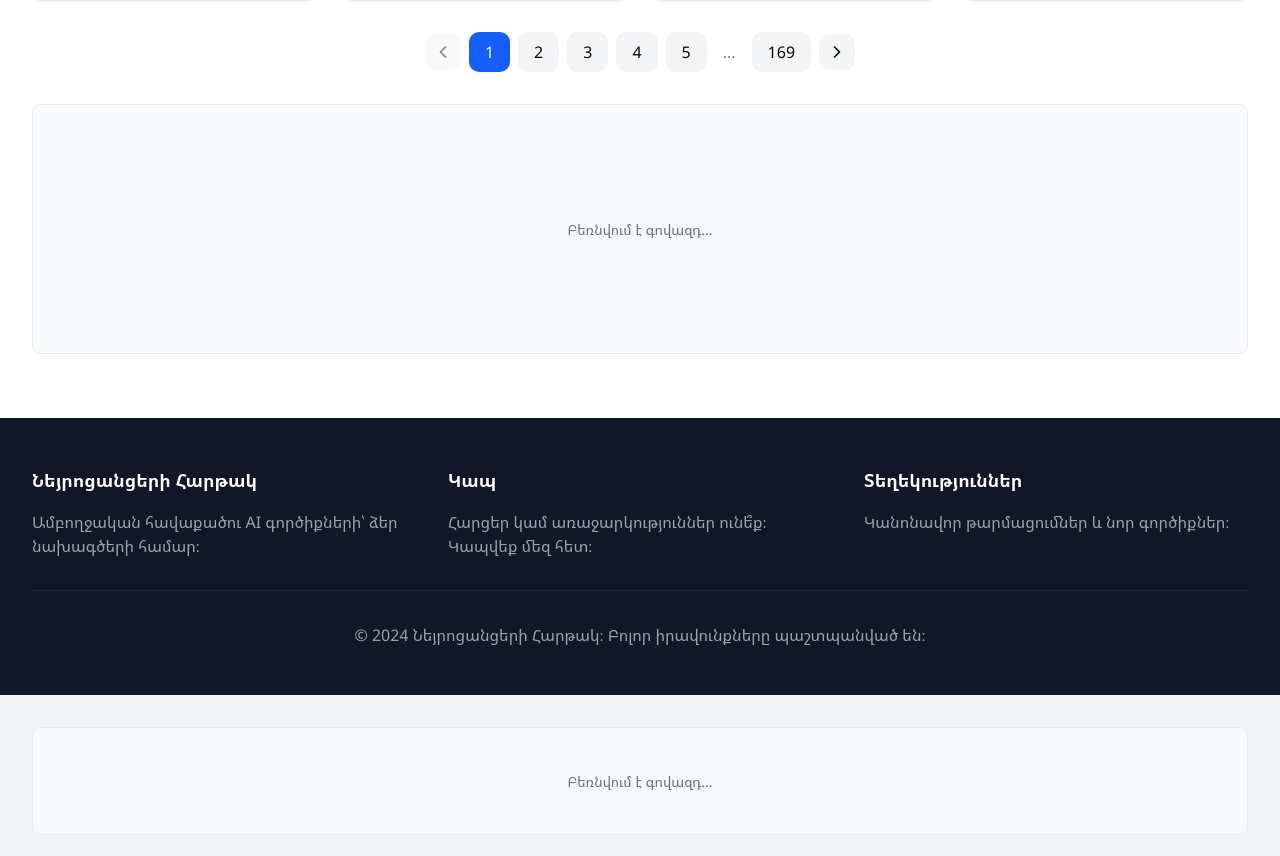
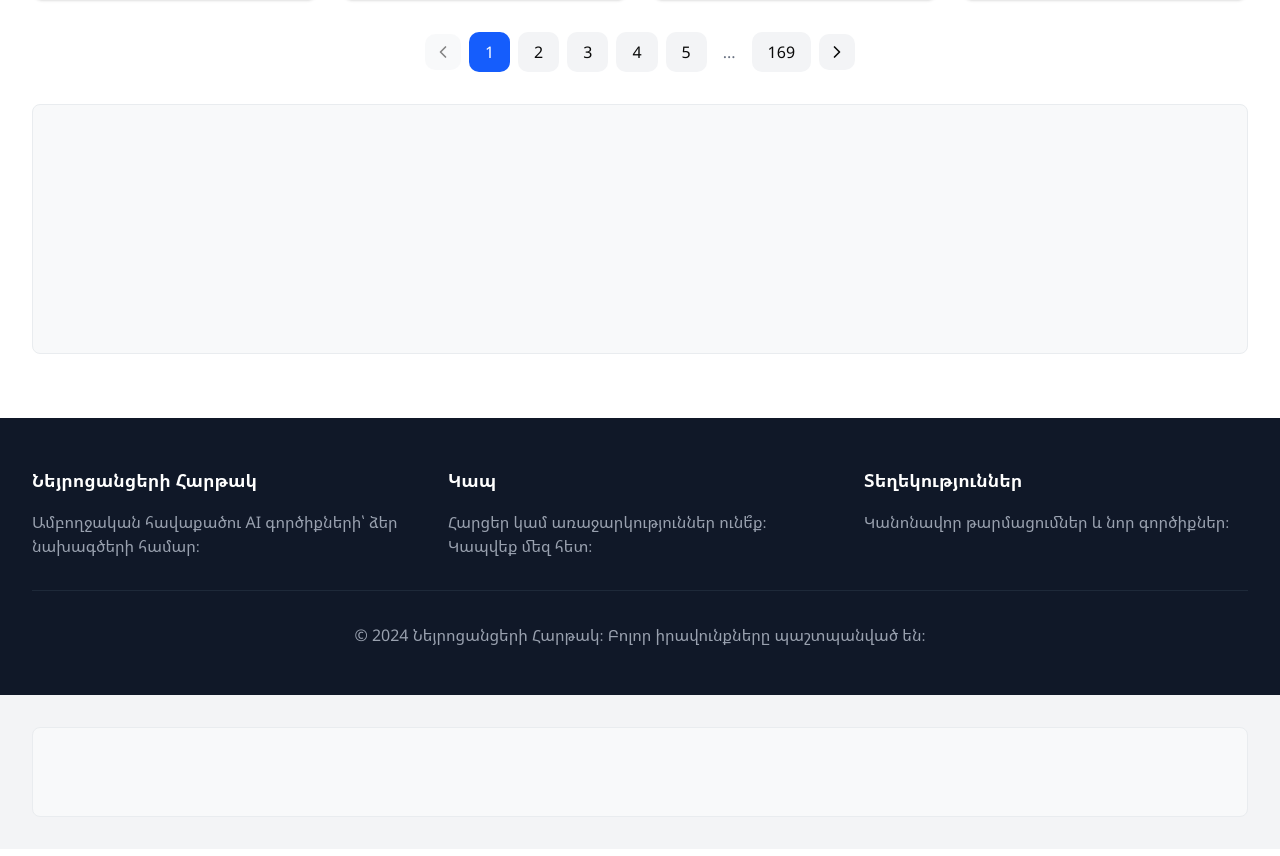
Before and after one commit to Styop22/neuro-catalog, a React (Vite) app: page / in a window 1280 px wide. Shown: the part 1543-2399 px from the top of the page. Built offline with nearby package versions, Linux system fonts and the light colour scheme.

Commit message:
Update App.jsx

```diff
--- a/src/App.jsx
+++ b/src/App.jsx
@@ -368,7 +368,7 @@ const App = () => {
           <div className="my-8">
             <MonetagAd
               zoneId="9449275"
-              adType="vignette"
+              adType="inpage"
               adStyle={{ minHeight: '250px' }}
             />
           </div>
@@ -412,7 +412,7 @@ const App = () => {
         <div className="max-w-7xl mx-auto px-4 sm:px-6 lg:px-8">
           <MonetagAd
             zoneId="9449278"
-            adType="vignette"
+            adType="inpage"
             adStyle={{ minHeight: '90px' }}
           />
         </div>
```
